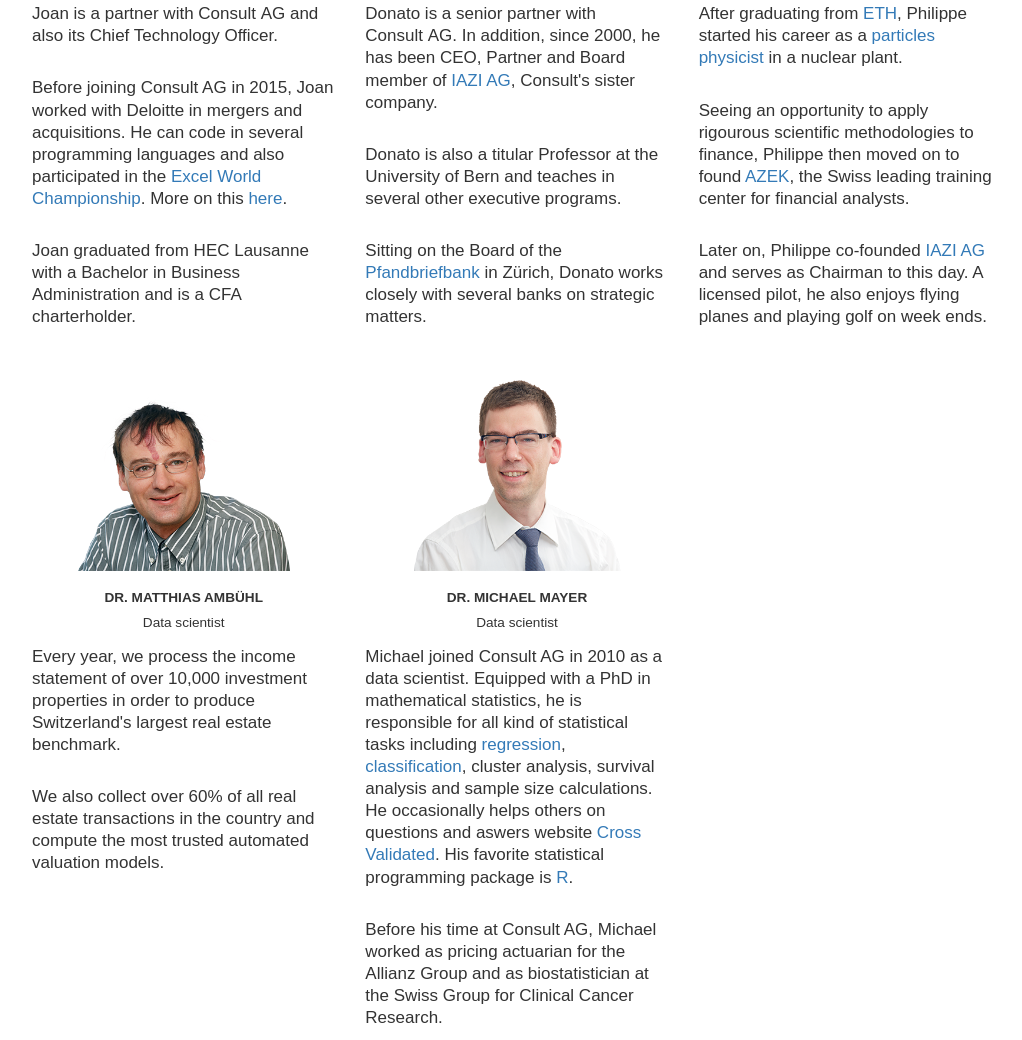
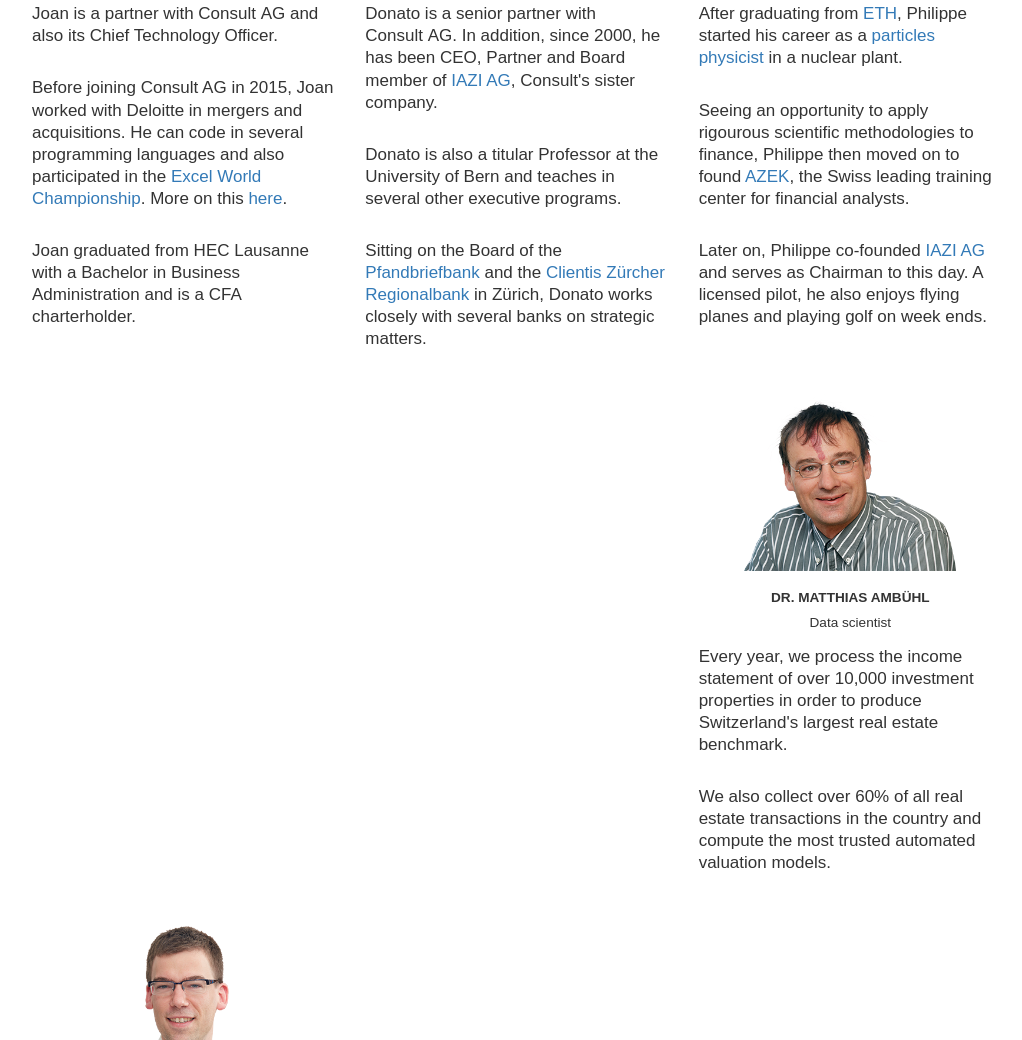
Before and after one commit to joanrodriguez/consultag, a website: page index.html in a window 1280 px wide. Shown: the part 1456-2496 px from the top of the page, without its empty margins (123-1145 px from the left). Drawn offline with nearby package versions, Linux system fonts and the light colour scheme.

Commit message:
Better CV for donato

```diff
--- a/index.html
+++ b/index.html
@@ -112,7 +112,7 @@
           <p>
           Donato is also a titular Professor at the University of Bern and teaches in several other executive programs.
           </p>
-          <p>Sitting on the Board of the <a href="http://www.pfandbriefbank.ch/">Pfandbriefbank</a> in Zürich, Donato works closely with several banks on strategic matters.</p>
+          <p>Sitting on the Board of the <a href="http://www.pfandbriefbank.ch/">Pfandbriefbank</a> and the <a href="https://zrb.clientis.ch">Clientis Zürcher Regionalbank</a> in Zürich, Donato works closely with several banks on strategic matters.</p>
         </div>
         <div class="col-md-4">
           <img src="philippe.png"></img>
```
